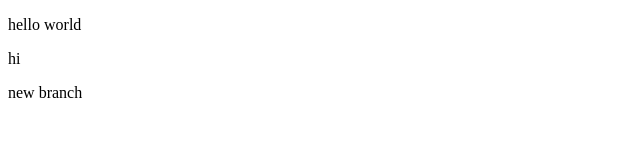
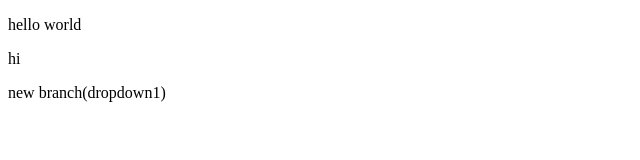
Before and after one commit to Veena-h/git-demo, a plain HTML site: page index.html in a window 1280 px wide. Shown: the whole page, without its empty margins (0-640 px from the left). Drawn offline with Linux system fonts and the light colour scheme.

Commit message:
dropdown

```diff
--- a/index.html
+++ b/index.html
@@ -8,6 +8,6 @@
 <body>
     <p>hello world</p>
     <p>hi</p>
-    <p>new branch</p>
+    <p>new branch(dropdown1)</p>
 </body>
 </html>
```
